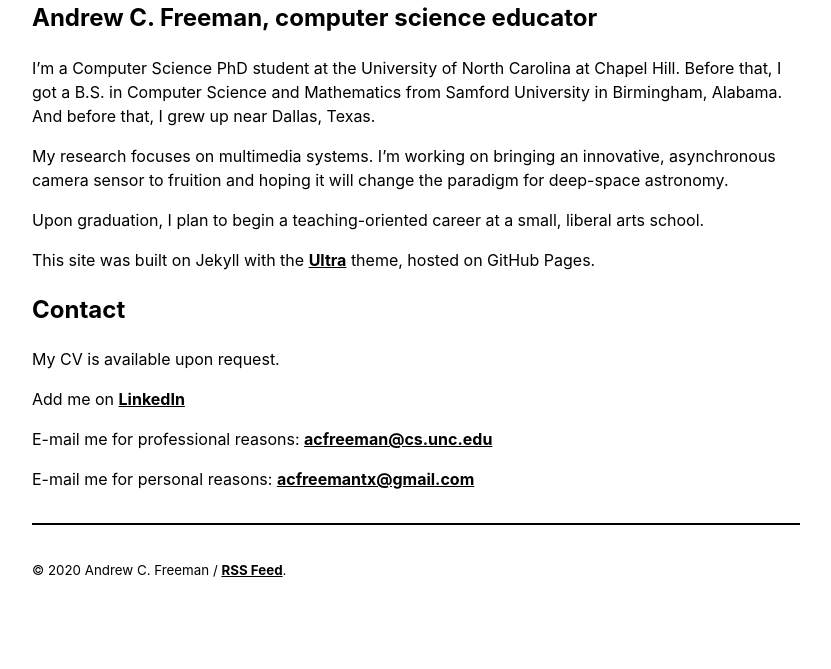
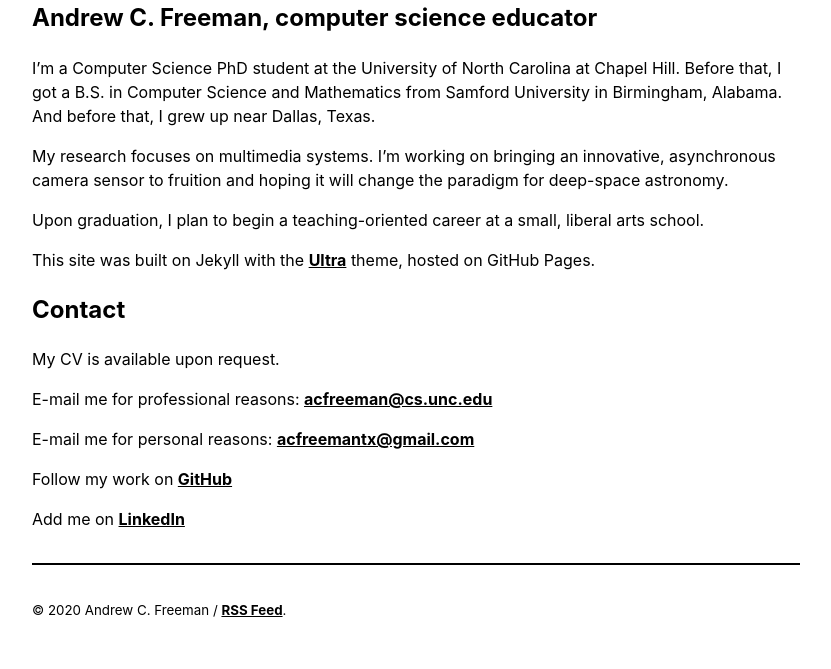
Before and after one commit to ac-freeman/acfreeman.github.io, a Jekyll site: the page built from _pages/about.md, in a window 1280 px wide. Shown: the part 315-984 px from the top of the page, without its empty margins (224-1055 px from the left). Built offline with Jekyll 4.4.1, drawn with Linux system fonts in a browser that asks for light colours; before the commit the page ends 944 px from its top, so only the background shows below that.

Commit message:
Add GitHub link

```diff
--- a/_pages/about.md
+++ b/_pages/about.md
@@ -24,12 +24,14 @@ This site was built on Jekyll with the <a href="https://github.com/ronv/ultra">U
 ## Contact
 My CV is available upon request.
 
-Add me on <a href="https://www.linkedin.com/in/acfreeman/" target="_blank">LinkedIn</a>
-
 E-mail me for professional reasons: <a href="mailto:acfreeman@cs.unc.edu">acfreeman@cs.unc.edu</a>
 
 E-mail me for personal reasons: <a href="mailto:acfreemantx@gmail.com">acfreemantx@gmail.com</a>
 
+Follow my work on <a href="https://github.com/andrewcfreeman" target="_blank">GitHub</a>
+
+Add me on <a href="https://www.linkedin.com/in/acfreeman/" target="_blank">LinkedIn</a>
+
 <!-- ### Academic CV
 
 <object data="{{ page.file_document_path }}" width="750" height="1000" type='application/pdf'/> -->
```
